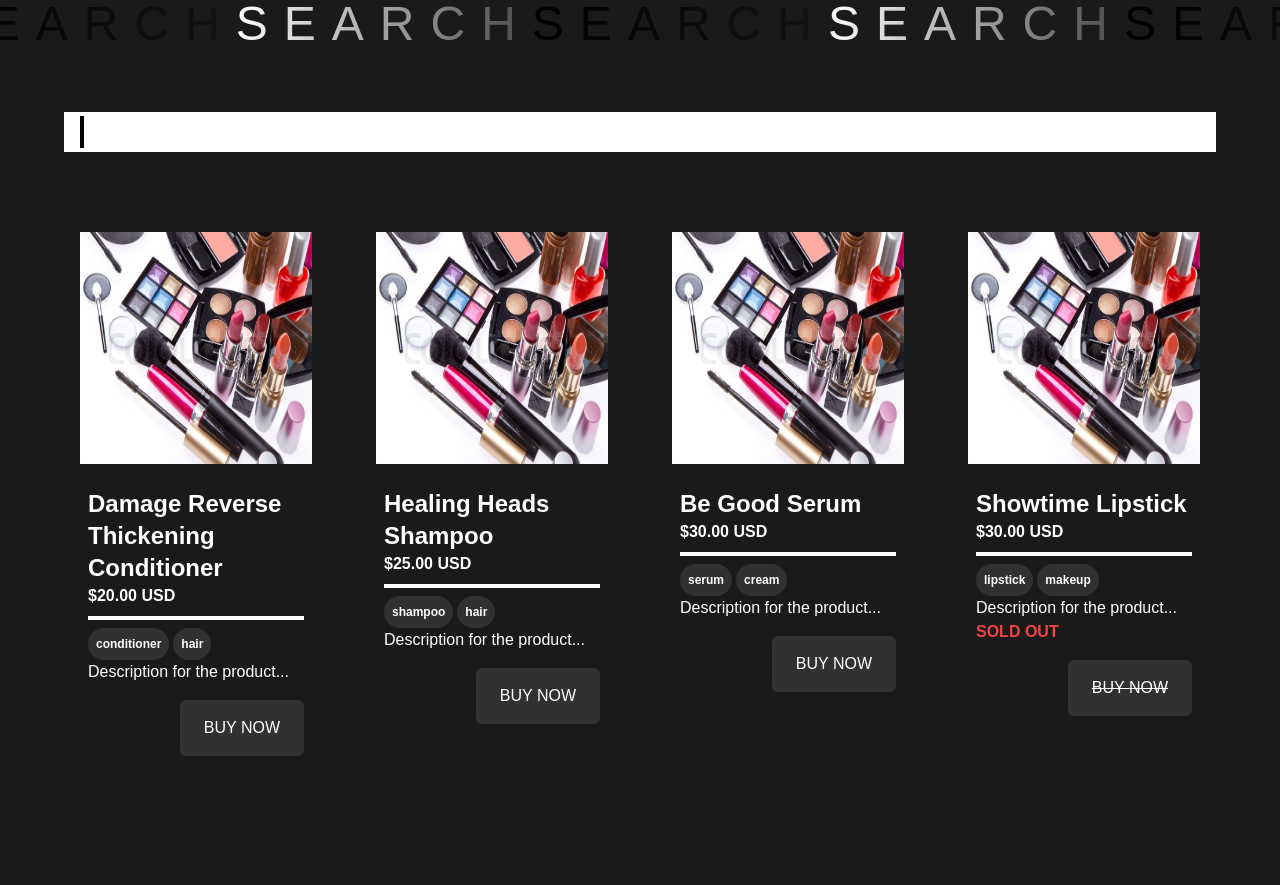
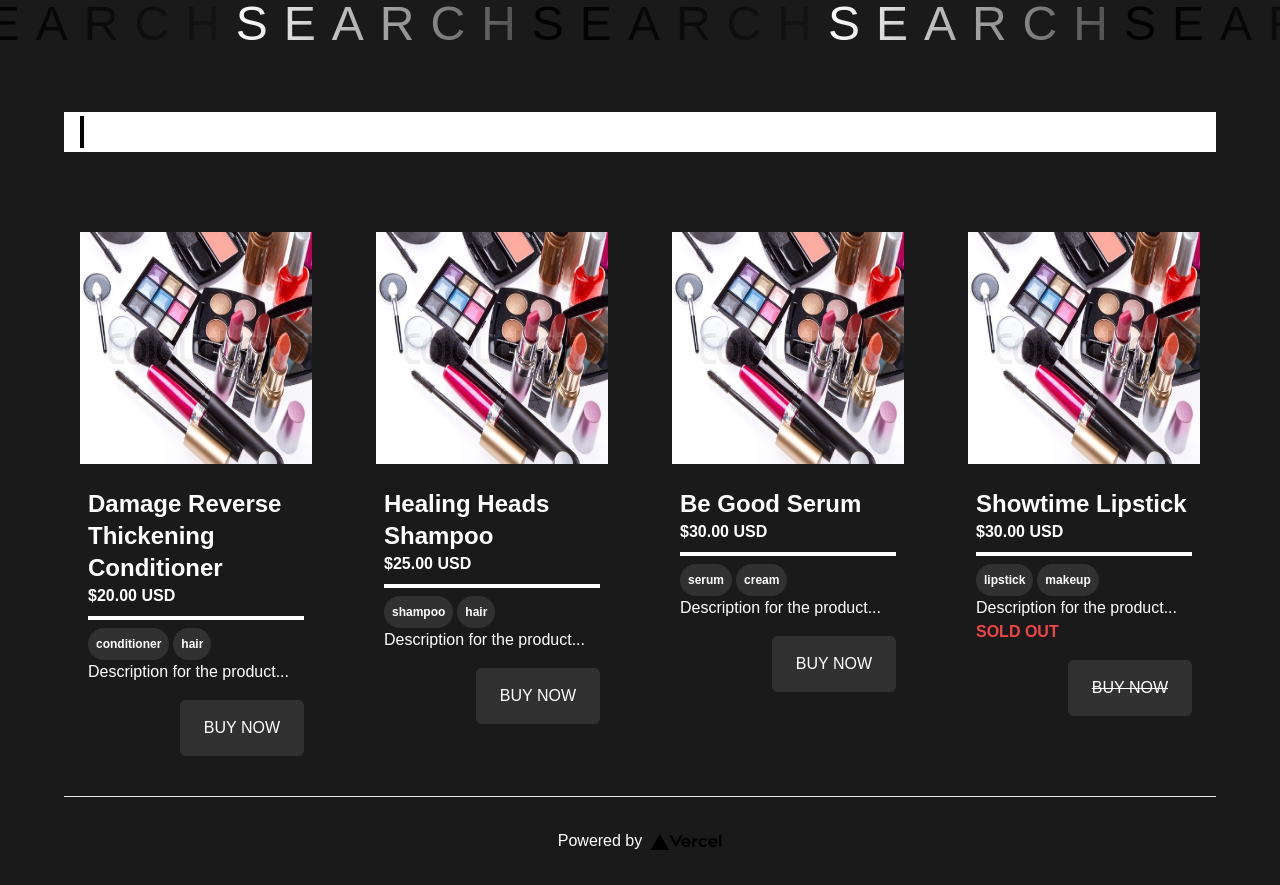
Before and after one commit to amunrarara/cosmetics-company-sample, a Next.js app: page / in a window 1280 px wide. Before the commit the page ends 800 px from the top, so only its background shows below. Built offline with nearby package versions, Linux system fonts and the light colour scheme.

Commit message:
-Added Head and footer

```diff
--- /dev/null
+++ b/src/layouts/Main.tsx
@@ -0,0 +1,34 @@
+import React from 'react'
+import Head from 'next/head'
+import Image from 'next/image'
+
+type Props = {
+    children: React.ReactNode
+}
+
+export default function MainLayout({children}: Props) {
+  return (
+    <div>
+        <Head>
+            <title>Cosmetics Company Template</title>
+            <meta name="description" content="Built by Acea Spades - https://github.com/amunrarara/cosmetics-company-sample.git" />
+            <link rel="icon" href="/favicon.ico" />
+        </Head>
+        <main>
+            {children}
+        </main>
+        <footer className='footer'>
+        <a
+          href="https://vercel.com?utm_source=create-next-app&utm_medium=default-template&utm_campaign=create-next-app"
+          target="_blank"
+          rel="noopener noreferrer"
+        >
+          Powered by{' '}
+          <span className='logo'>
+            <Image src="/vercel.svg" alt="Vercel Logo" width={72} height={16} />
+          </span>
+        </a>
+      </footer>
+    </div>
+  )
+}
--- a/src/pages/index.tsx
+++ b/src/pages/index.tsx
@@ -1,4 +1,5 @@
 import React, { useState, useCallback, useEffect } from 'react'
+import MainLayout from '@/layouts/Main'
 import Banner from '@/components/Banner'
 import fetchProducts from '@/lib/utils/fetchProducts'
 import ProductCard from '@/components/ProductCard'
@@ -8,7 +9,8 @@ import debounce from "lodash/debounce";
 function Content (products: Product[]) {
   if (!products.length) return <h1 className='text-center'>No products match</h1>
   return (
-    <div className='content-grid gap-16 p-4'>
+    <MainLayout>
+      <div className='content-grid gap-16 p-4 pb-8'>
         {products.map(product => {
           return (
             <ProductCard
@@ -18,6 +20,7 @@ function Content (products: Product[]) {
           )
         })}
       </div>
+    </MainLayout>
   )
 }
 
--- a/src/styles/globals.css
+++ b/src/styles/globals.css
@@ -35,3 +35,24 @@ a {
 .content-grid {
   @apply grid grid-cols-1 md:grid-cols-2 lg:grid-cols-3 xl:grid-cols-4 2xl:grid-cols-5;
 }
+
+.footer {
+  display: flex;
+  flex: 1;
+  padding: 2rem 0;
+  border-top: 1px solid #eaeaea;
+  justify-content: center;
+  align-items: center;
+}
+
+.footer a {
+  display: flex;
+  justify-content: center;
+  align-items: center;
+  flex-grow: 1;
+}
+
+.logo {
+  height: 1em;
+  margin-left: 0.5rem;
+}
```
Lines whose indentation alone changed are shown as unchanged.
